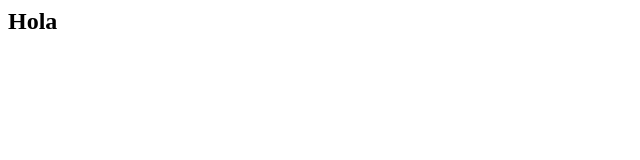
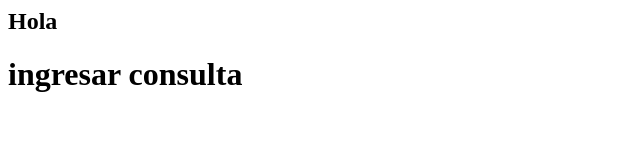
Before and after one commit to xavieryt103-jpg/-landing-demo, a plain HTML site: page index.html in a window 1280 px wide. Shown: the whole page, without its empty margins (0-640 px from the left). Drawn offline with Linux system fonts and the light colour scheme.

Commit message:
Se ha ingresado el texto ingresar consulta

```diff
--- a/index.html
+++ b/index.html
@@ -1 +1,2 @@
 <h2> Hola </h2>
+<h1>ingresar consulta</h1>
```
